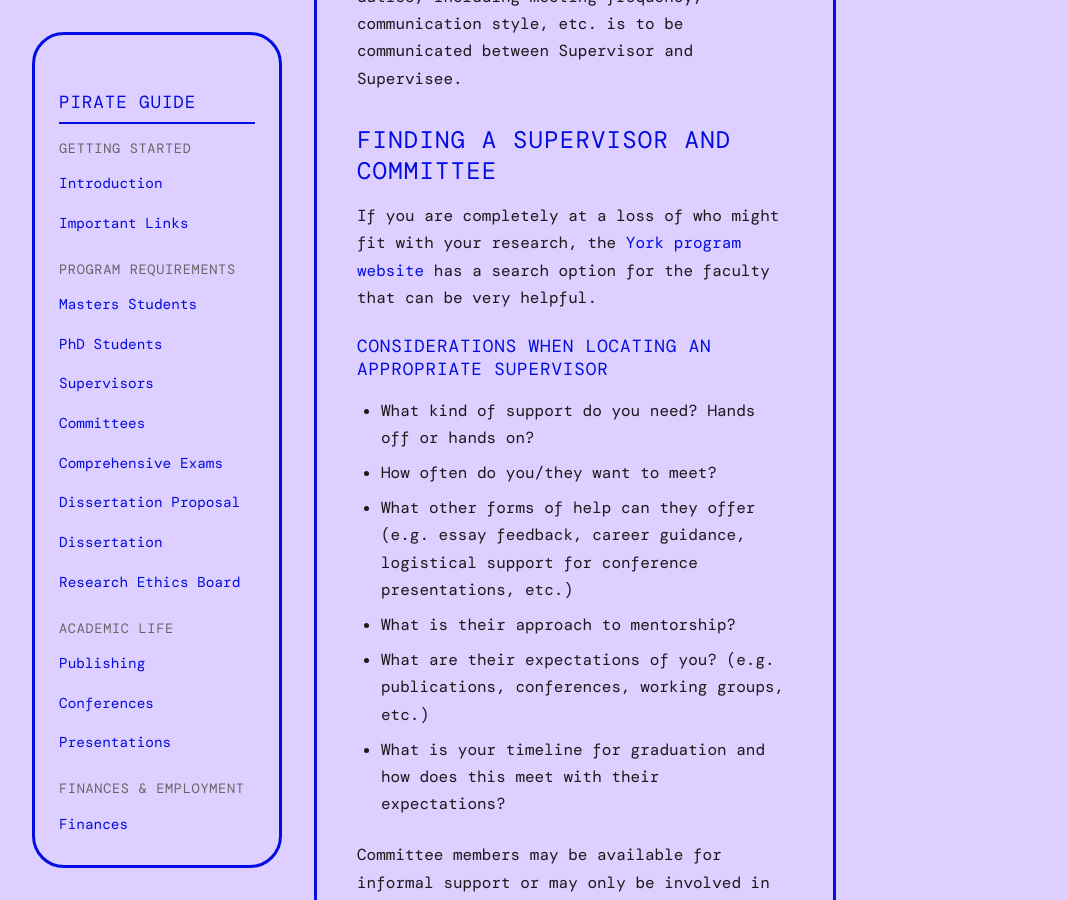
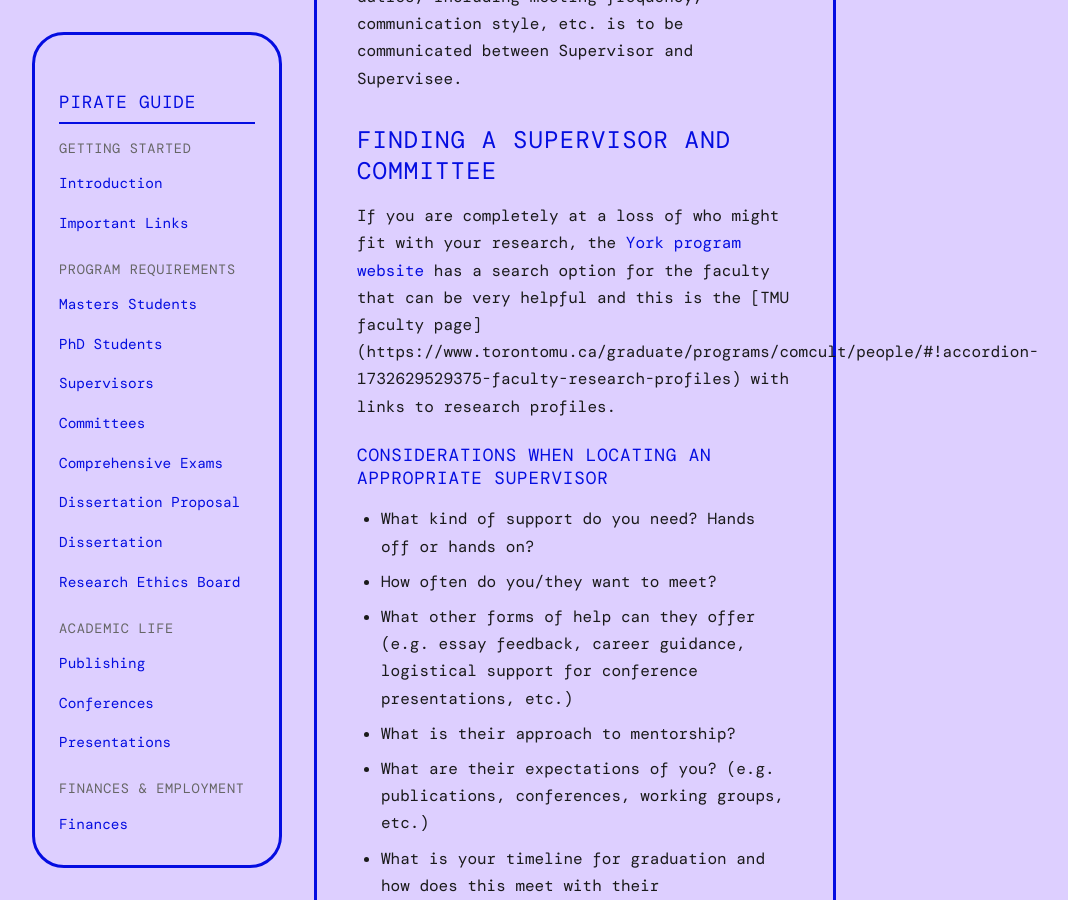
Before and after one commit to iowyth/sorce, a Jekyll site: the page built from _wiki/supervisor-relationship.md, in a window 1280 px wide and 900 px high, scrolled down 1395 px. Shown: the whole window, without its empty margins (206-1274 px from the left). Built offline with Jekyll 4.4.1, drawn with Linux system fonts in a browser that asks for light colours; some web fonts are replaced; comment, search, counter and statistics services are not loaded.

Commit message:
Update supervisor-relationship.md

```diff
--- a/_wiki/supervisor-relationship.md
+++ b/_wiki/supervisor-relationship.md
@@ -21,7 +21,7 @@ All activities outside of these official duties, including meeting frequency, co
 
 ## Finding a Supervisor and Committee
 
-If you are completely at a loss of who might fit with your research, the [York program website](https://www.yorku.ca/gradstudies/cmct/) has a search option for the faculty that can be very helpful.
+If you are completely at a loss of who might fit with your research, the [York program website](https://www.yorku.ca/gradstudies/cmct/) has a search option for the faculty that can be very helpful and this is the [TMU faculty page] (https://www.torontomu.ca/graduate/programs/comcult/people/#!accordion-1732629529375-faculty-research-profiles) with links to research profiles.
 
 ### Considerations When Locating an Appropriate Supervisor
 
```
